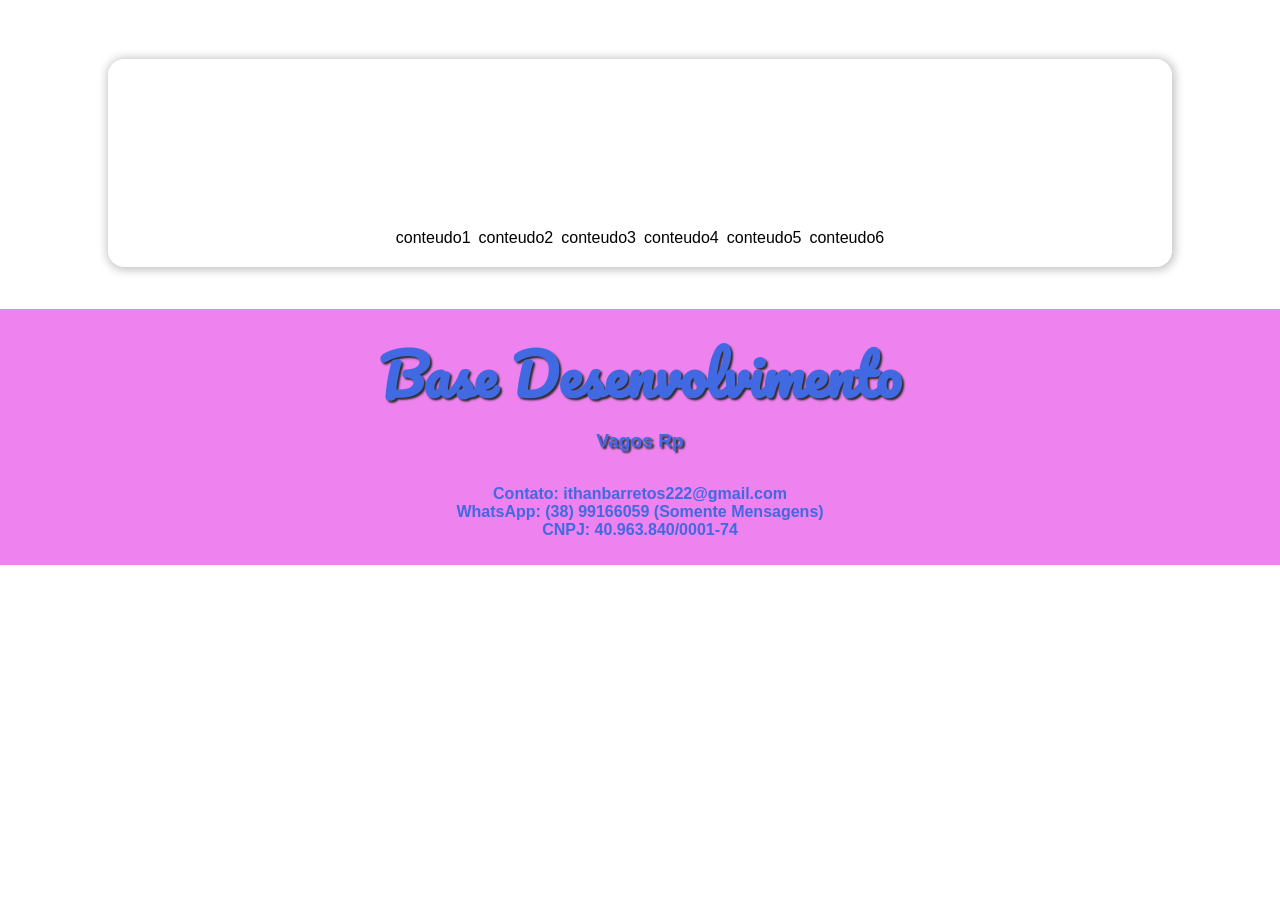
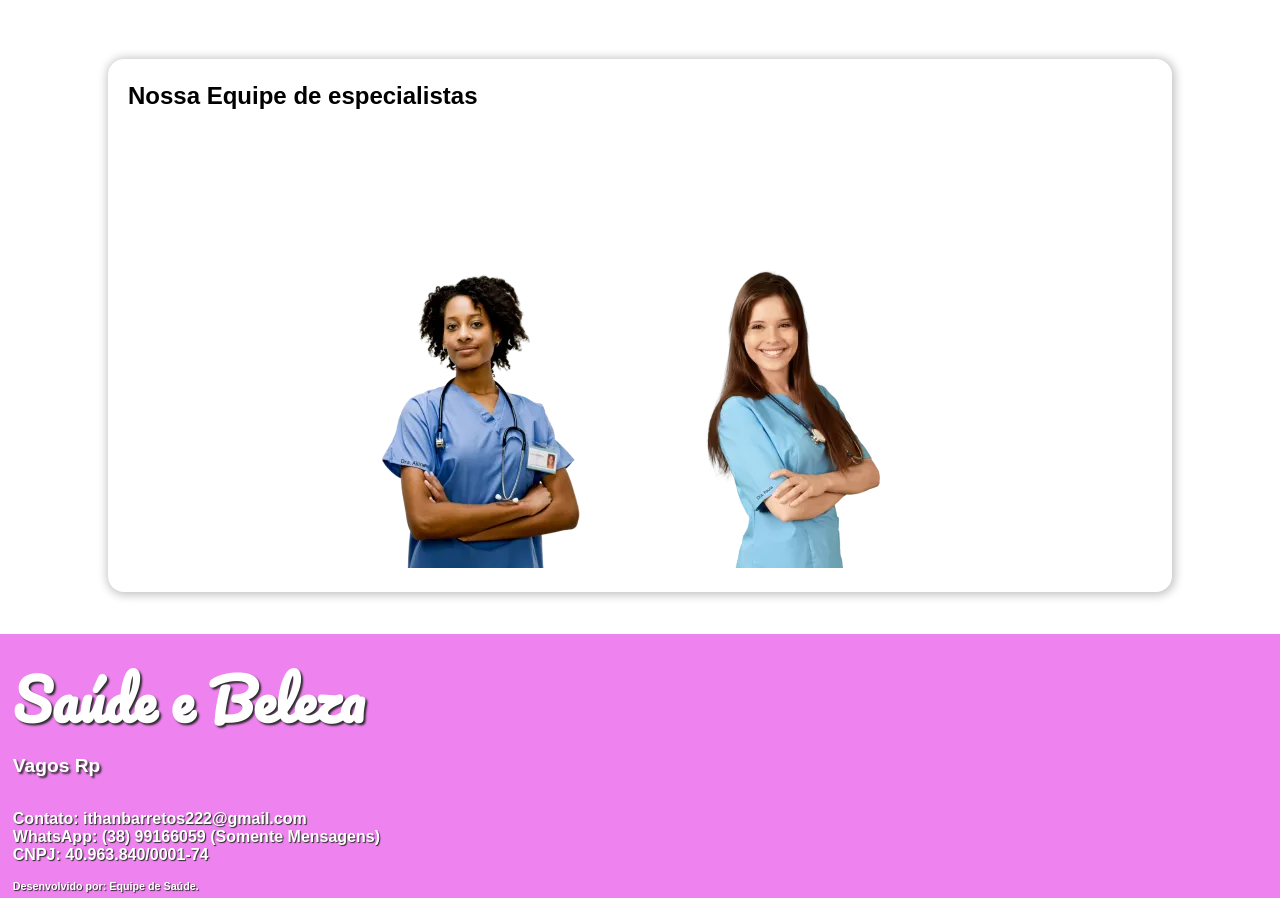
Before and after one commit to ithan2/saude-e-belez, a plain HTML site: page index.html in a window 1280 px wide. Shown: the part 1247-2145 px from the top of the page. Before the commit the page ends 1812 px from the top, so only its background shows below. Drawn offline with Linux system fonts and the light colour scheme.

Commit message:
ajustes no estilo do footer e atualização da seção da equipe com imagens

```diff
--- a/css/estilo.css
+++ b/css/estilo.css
@@ -58,10 +58,11 @@ a:hover {
 
 footer {
     background-color: var(--violt);
-    color: var(--azul);
+    color: var(--branco);
     padding: 1%;
-    text-align: center;
+    text-align: left;
     font-weight: bold;
+    text-shadow: 1px 1px 1px var(--preto);
 }
 
 body {
--- a/index.html
+++ b/index.html
@@ -86,16 +86,14 @@
     <br>
 
     <aside>
+        <h2>Nossa Equipe de especialistas</h2>
         <section class="grid-equipe">
 
             <div class="grid-equipe-sb">
 
-                <div>conteudo1</div>
-                <div>conteudo2</div>
-                <div>conteudo3</div>
-                <div>conteudo4</div>
-                <div>conteudo5</div>
-                <div>conteudo6</div>
+                <div><img src="img/equipe1.webp" alt="Funcionario(a) 1"></div>
+                <div><img src="img/equipe2.webp" alt="Funcionario(a) 2"></div>
+                <div<img src="img/equipe3.webp" alt="Funcionario(a) 3"></div>
 
             </div>
 
@@ -107,7 +105,7 @@
     <br>
 
     <footer>
-        <H3>Base Desenvolvimento</H3>
+        <h3>Saúde e Beleza</h3>
         <h4>Vagos Rp</h4>
         <br>
         <p>
@@ -116,6 +114,7 @@
             CNPJ: 40.963.840/0001-74 <br>
 
         </p>
+        <h6>Desenvolvido por: Equipe de Saúde.</h6>
     </footer>
 </body>
 </html>
```
